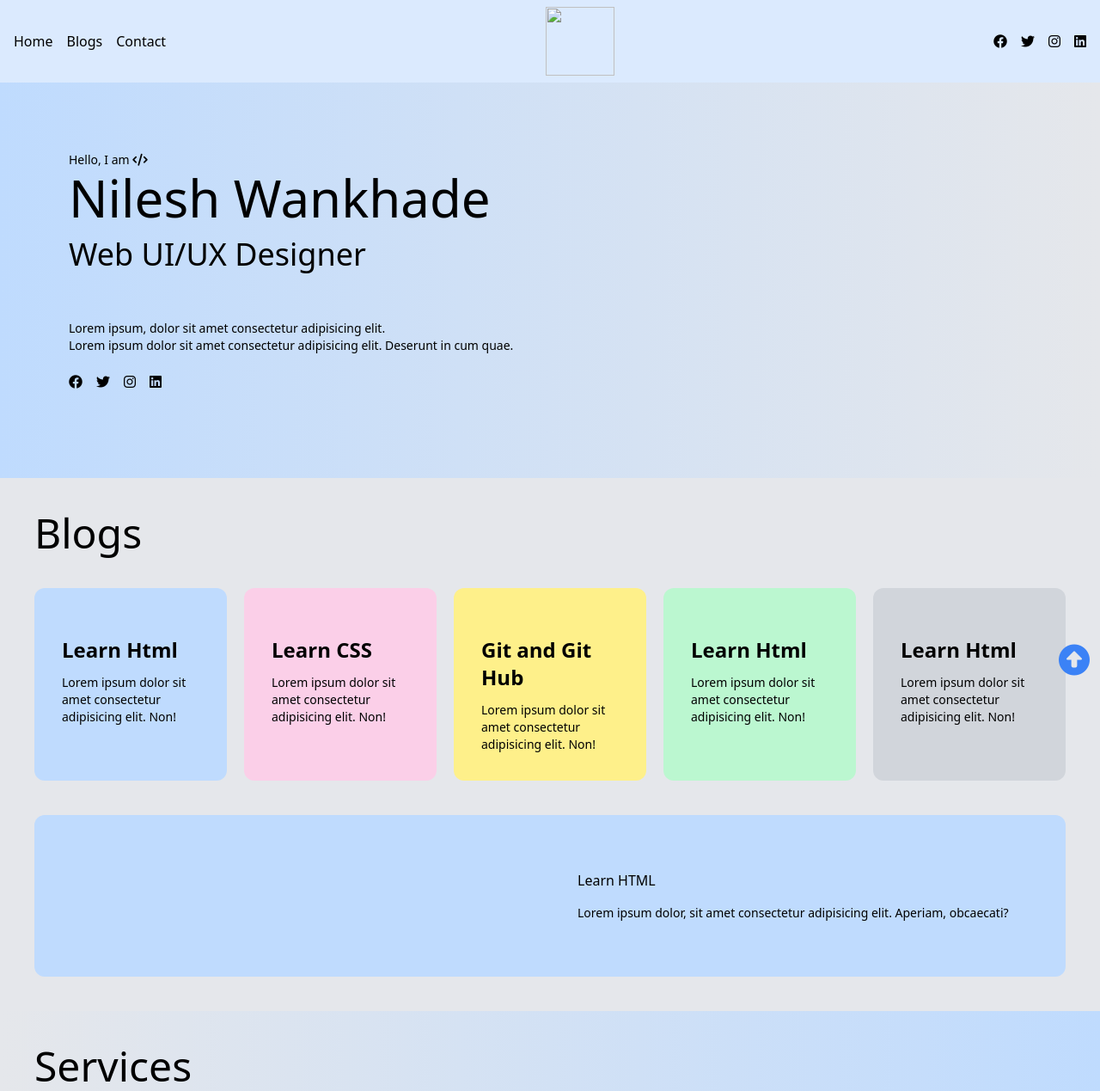
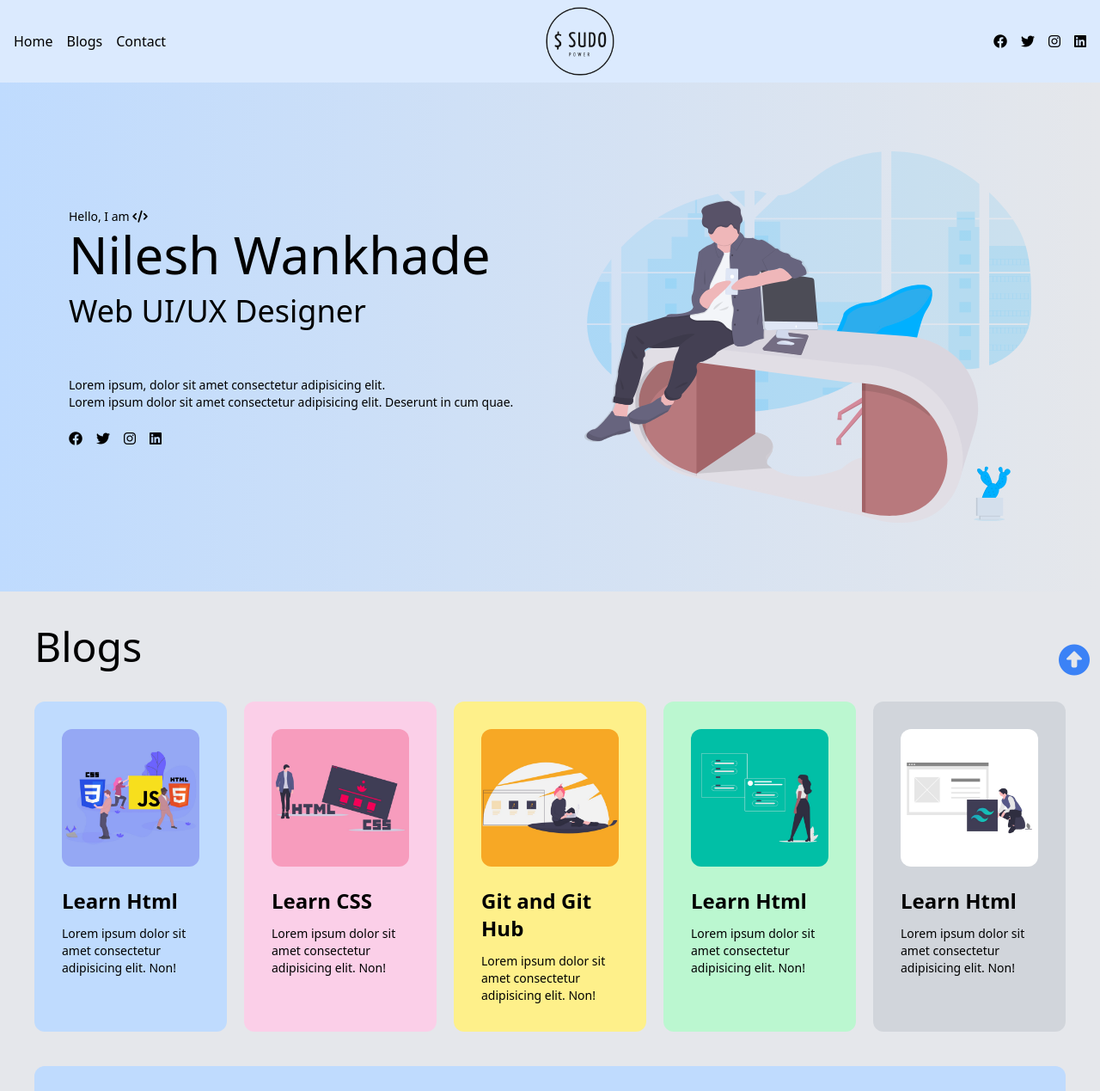
Before and after one commit to nilesh-wankhade/responsive_web_designer_website, a website: page index.html in a window 1280 px wide. Shown: the top 1269 px of the page at 86% size. Drawn offline with nearby package versions, Linux system fonts and the light colour scheme; files that its build step writes are made by us from their sources; the site is published under a folder, as on GitHub Pages, so addresses that start at the root find nothing.

Commit message:
update index file

```diff
--- a/index.html
+++ b/index.html
@@ -24,7 +24,7 @@
                     <a href="#footer">Contact</a>
                 </div>
                 <div>
-                    <img src="/images/new-sudo.png" alt="" class="h-20 w-20">
+                    <img src="./images/new-sudo.png" alt="" class="h-20 w-20">
                 </div>
                 <div class="flex space-x-4 mr-4">
                     <a href=""><i class="fa-brands fa-facebook"></i></a>
@@ -37,7 +37,7 @@
         <div class="block md:hidden">
             <div class="flex justify-between items-center h-24">
                 <div class="flex ml-4">
-                    <img src="/images/new-sudo.png" alt="" class="h-20 w-20">
+                    <img src="./images/new-sudo.png" alt="" class="h-20 w-20">
                 </div>
                 <div class="flex ml-4">
                     <button> <i class="fa-solid fa-bars"></i></button>
@@ -81,7 +81,7 @@
                 </div>
             </div>
             <div id="intro-image" class="flex flex-col justify-center align-middle p-3 lg:p-10 md:p-10 animate__animated animate__backInRight">
-                <img src="/images/undraw_on_the_office_fbfs.svg" alt="">
+                <img src="./images/undraw_on_the_office_fbfs.svg" alt="">
             </div>
         </div>
     </section>
@@ -92,27 +92,27 @@
         </div>
         <div class="grid lg:grid-cols-5 md:grid-cols-3 gap-5 animate__animated animate__zoomIn">
             <div class="rounded-xl bg-blue-200 p-8">
-                <img src="/images/blog1.jpg" alt="" class="rounded-xl">
+                <img src="./images/blog1.jpg" alt="" class="rounded-xl">
                 <h1 class="text-2xl mt-6 font-bold">Learn Html</h1>
                 <p class="mt-3 text-sm"> Lorem ipsum dolor sit amet consectetur adipisicing elit. Non!</p>
             </div>
             <div class="rounded-xl bg-pink-200 p-8">
-                <img src="/images/blog2.jpg" alt="" class="rounded-xl">
+                <img src="./images/blog2.jpg" alt="" class="rounded-xl">
                 <h1 class="text-2xl mt-6 font-bold">Learn CSS</h1>
                 <p class="mt-3 text-sm"> Lorem ipsum dolor sit amet consectetur adipisicing elit. Non!</p>
             </div>
             <div class="rounded-xl bg-yellow-200 p-8">
-                <img src="/images/blog3.jpg" alt="" class="rounded-xl">
+                <img src="./images/blog3.jpg" alt="" class="rounded-xl">
                 <h1 class="text-2xl mt-6 font-bold">Git and Git Hub</h1>
                 <p class="mt-3 text-sm"> Lorem ipsum dolor sit amet consectetur adipisicing elit. Non!</p>
             </div>
             <div class="rounded-xl bg-green-200 p-8">
-                <img src="/images/blog4.jpg" alt="" class="rounded-xl">
+                <img src="./images/blog4.jpg" alt="" class="rounded-xl">
                 <h1 class="text-2xl mt-6 font-bold">Learn Html</h1>
                 <p class="mt-3 text-sm"> Lorem ipsum dolor sit amet consectetur adipisicing elit. Non!</p>
             </div>
             <div class="rounded-xl bg-gray-300 p-8">
-                <img src="/images/blog5.jpg" alt="" class="rounded-xl">
+                <img src="./images/blog5.jpg" alt="" class="rounded-xl">
                 <h1 class="text-2xl mt-6 font-bold">Learn Html</h1>
                 <p class="mt-3 text-sm"> Lorem ipsum dolor sit amet consectetur adipisicing elit. Non!</p>
             </div>
@@ -121,7 +121,7 @@
 
         <div class="grid grid-cols-1 md:grid-cols-2 mt-10 rounded-xl p-8 bg-blue-200">
             <div>
-                <img src="/images/blog1.jpg" alt="" class="rounded-xl">
+                <img src="./images/blog1.jpg" alt="" class="rounded-xl">
             </div>
             <div class="flex flex-col justify-center align-middle p-3 md:p-8">
                 <h1>Learn HTML</h1>
@@ -213,7 +213,7 @@
                 </ul>
             </div>
             <div id="web-image" class="p-3">
-                <img src="/images/freelancer-portfolio-740-600.jpg" alt="" class="w-3/4 border-2 rounded-xl">
+                <img src="./images/freelancer-portfolio-740-600.jpg" alt="" class="w-3/4 border-2 rounded-xl">
             </div>
         </div>
 
@@ -231,7 +231,7 @@
                 </ul>
             </div>
             <div id="web-image" class="p-3">
-                <img src="/images/main-home-740-600.jpg" alt="" class="w-3/4 border-2 rounded-xl">
+                <img src="./images/main-home-740-600.jpg" alt="" class="w-3/4 border-2 rounded-xl">
             </div>
         </div>
     </section>
```
